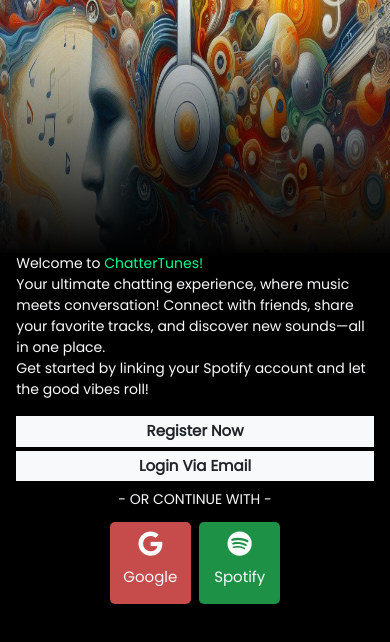
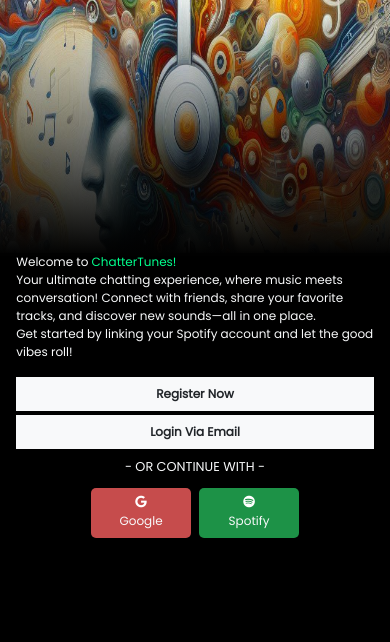
Before and after one commit to jimuel30/music-chat-fe, an Angular app: page / in a window 390 px wide. Shown: the top 642 px of the page. Built offline with nearby package versions, Linux system fonts and the light colour scheme.

Commit message:
added variable for font size

```diff
--- a/src/app/components/generic-button/generic-button.component.html
+++ b/src/app/components/generic-button/generic-button.component.html
@@ -1,3 +1,3 @@
-<section class="col-12 p-1 d-flex align-items-center gap-1 bg-light" id="generic-button" (click)="voidFunction()">
+<section class="col-12 p-1 d-flex align-items-center gap-1 bg-light p-2" id="generic-button" (click)="voidFunction()">
   <label class="col-12 text-center">{{buttonText}}</label>
 </section>
--- a/src/app/components/generic-button/generic-button.component.scss
+++ b/src/app/components/generic-button/generic-button.component.scss
@@ -1,45 +1,16 @@
 #generic-button{
-  font-weight: normal;
+  font-weight: bold;
   cursor: pointer;
-  font-size: 18px;
+  font-size: var(--small-font);
+  padding: 10px;
+
+
 }
 #generic-button:hover {
   background-color: rgba(255, 255, 255, 0.53) !important;
-  //border-style: solid;
-  //border-width: 1px;
-  //border-color: white;
   color: white;
 }
 
 #generic-button * {
   cursor: pointer; /* This already applies to all child elements */
 }
-
-@media (max-width: 1025px) {
-  #generic-button label{
-    font-size: 1.5vw;
-    font-weight: bolder;
-  }
-}
-
-@media (max-width: 912px) {
-  #generic-button label{
-    font-size: 24px;
-    font-weight: bolder;
-  }
-}
-
-
-@media (max-width: 820px) {
-  #generic-button label{
-    font-weight: bold;
-    font-size: 20px;
-  }
-}
-@media (max-width: 700px) {
-  #generic-button label{
-    font-weight: bold;
-    font-size: 15px;
-  }
-
-}
--- a/src/app/components/login-button/login-button.component.html
+++ b/src/app/components/login-button/login-button.component.html
@@ -1,4 +1,4 @@
-<section class="col-12 p-2 d-flex align-items-center gap-1"
+<section class="col-12 p-2 d-flex align-items-center gap-1 "
          [id]="buttonConfig.isLoading ? 'login-button-loading' : 'login-button'"
          (click)="setLoading()"
          [ngStyle]="{'background-color': buttonConfig.bgColor}">
--- a/src/app/components/login-button/login-button.component.scss
+++ b/src/app/components/login-button/login-button.component.scss
@@ -2,8 +2,11 @@
   background-color: red;
   font-weight: normal;
   cursor: pointer;
-  font-size: 20px;
+  font-size: var(--small-font);
 }
+
+
+
 #login-button * {
   cursor: pointer; /* This already applies to all child elements */
 }
@@ -23,55 +26,28 @@
   border-color: white;
 }
 
-@media (max-width: 1025px) {
+
+
+@media (max-width: 768px) { /* Adjust the width as needed for your definition of mobile */
+
+  #login-button{
+    max-width: 100px;
+  }
+
   #login-button, #login-button-loading{
-    font-size: 1.5vw;
+    aspect-ratio: 2 / 1; /* Maintains a square aspect ratio */
+    flex-direction: column;
+    align-items: center;
+    justify-content: center;
+    border-radius: 5px;
+    gap: 0;
+    font-weight: normal;
+    //padding: 5px;
   }
 }
 
-
-@media (max-width: 912px) {
-
-  #login-button{
-   font-size: 20px;
-  }
-
-  #login-button label, #login-button-loading label{
-    font-size: 20px;
-    font-weight: bolder;
-    padding: 10px;
+@media (max-width: 576px) {
+  #login-button, #login-button-loading{
+    //aspect-ratio: 1 / 1;
   }
 }
-
-@media (max-width: 820px) {
-  #login-button label, #login-button-loading label{
-    font-size: 18px;
-    padding: 5px;
-  }
-}
-
-@media (max-width: 700px) { /* Adjust the width as needed for your definition of mobile */
-  #login-button, #login-button-loading{
-    aspect-ratio: 1 / 1; /* Maintains a square aspect ratio */
-    flex-direction: column;
-    align-items: center;
-    justify-content: center;
-    font-size: 25px;
-    border-radius: 5px;
-    gap: 0;
-    font-weight: normal;
-    padding: 5px;
-  }
-
-  #login-button label, #login-button-loading label{
-    gap: 0;
-    font-size: 15px;
-    font-weight: normal;
-  }
-}
-@media (max-width: 540px) and (max-height: 720px) {
-  #login-button,
-  #login-button-loading {
-    aspect-ratio: 2 / 1; /* Maintains a square aspect ratio */
-  }
-}
--- a/src/app/pages/landing-page/landing-page.component.html
+++ b/src/app/pages/landing-page/landing-page.component.html
@@ -11,16 +11,15 @@
            <app-generic-button [buttonText]="'Register Now'" [voidFunction]="redirectToRegisterHandler.bind(this)"></app-generic-button>
             <app-generic-button [buttonText]="'Login Via Email'"></app-generic-button>
       </div>
-      <div class="col-12  d-flex flex-column gap-2" id="login-buttons">
+      <div class="col-12  col-md-8  d-flex flex-column gap-2 justify-content-center" id="login-buttons">
         <label  class="text-light text-center col-12">- OR CONTINUE WITH -</label>
-      <div class="col-12 d-flex p-0 align-items-center justify-content-center">
-        <section class="col-3 col-md-4 col-xxl-4 col-xl-4 p-1 d-flex">
-          <app-login-button class="col-12" [buttonConfig]="googleLoginConfig"></app-login-button>
+      <div class="col-12  d-flex p-0 align-items-center justify-content-center">
+        <section class="col-6  p-1" id="google-section">
+          <app-login-button class="col-12 d-flex justify-content-end" [buttonConfig]="googleLoginConfig"></app-login-button>
         </section>
-        <section class="col-3 col-md-4 col-xxl-4 col-xl-4 p-1 d-flex">
-          <app-login-button class="col-12" [buttonConfig]="spotifyLoginConfig"></app-login-button>
+        <section class="col-6 p-1">
+          <app-login-button class="col-12 d-flex " [buttonConfig]="spotifyLoginConfig"></app-login-button>
         </section>
-
       </div>
       </div>
     </div>
--- a/src/app/pages/landing-page/landing-page.component.scss
+++ b/src/app/pages/landing-page/landing-page.component.scss
@@ -4,15 +4,14 @@
   min-height: 100vh;
   max-height: 100vh;
   font-family: "Poppins", serif;
-  font-size: 20px;
-
 }
 #landing-page p{
-  font-size: 0.8em;
+  font-size: var(--small-font);
   font-weight: 200;
 }
 #landing-page label{
   background-color: black;
+  font-size: 0.8em;
 }
 #landing-greetings span{
   color: #00ff8d;
@@ -21,35 +20,3 @@
 #login-register{
   padding-bottom: 10px;
 }
-
-@media (max-width: 1200px) {
-  #landing-page p, #landing-page label{
-    font-size: 22px;
-  }
-}
-@media (max-width: 1024px) {
-  #landing-page p, #landing-page label{
-    font-size: 1.5vw;
-    font-weight: 400;
-  }
-}
-@media (max-width: 912px) {
-  #landing-page p, #landing-page label{
-    font-size: 24px;
-    font-weight: 300;
-  }
-}
-
-
-
-@media (max-width: 820px) {
-  #landing-page p, #landing-page label{
-    font-size: 19px;
-  }
-}
-
-@media (max-width: 700px) {
-  #landing-page p, #landing-page label {
-    font-size: 14px;
-  }
-}
--- a/src/styles.scss
+++ b/src/styles.scss
@@ -1,4 +1,7 @@
 /* You can add global styles to this file, and also import other style files */
+
+
+
 
 html, body {
   height: 100%;
@@ -7,8 +10,61 @@
   background-color: black;
   overflow: hidden;
 
+
 }
+
+html{
+  font-size: 16px;
+}
+
 body { margin: 0; font-family: Roboto, "Helvetica Neue", sans-serif;
+  font-size: 1rem;
 
   background-color: black;
 }
+
+:root {
+  --small-font: clamp(18px, 5vw+ 10rem, 100px);
+  --medium-font: 16px; // Default font size
+  --large-font: 20px; // Default font size
+}
+
+
+@media (max-width: 1200px) {
+  :root {
+    --small-font: clamp(10px, 0.5vw+ 0.5rem, 17px); // Default font size
+    --medium-font: 25x; // Default font size
+    --large-font: 25px; // Default font size
+  }
+}
+@media (max-width: 1024px) {
+  :root {
+    --small-font: clamp(15px, 1.3vh + 0.3rem, 25px); // Default font size
+    --medium-font: 25x; // Default font size
+    --large-font: 25px; // Default font size
+  }
+}
+
+@media (max-width: 992px) {
+  :root {
+    --small-font: clamp(15px,  1rem + 0.3vw + 0.1vh, 23px); // Default font size
+    --medium-font: 25x; // Default font size
+    --large-font: 25px; // Default font size
+  }
+}
+@media (max-width: 768px) {
+  :root {
+    --small-font: clamp(13px, 1vw + 8px, 20px); // Default font size
+    --medium-font: 25x; // Default font size
+    --large-font: 25px; // Default font size
+  }
+}
+
+
+@media (max-width: 576px) {
+  :root {
+    --small-font: clamp(12px,0.5vw + 0.5rem,16px); // Default font size
+    --medium-font: 25x; // Default font size
+    --large-font: 25px; // Default font size
+  }
+}
```
